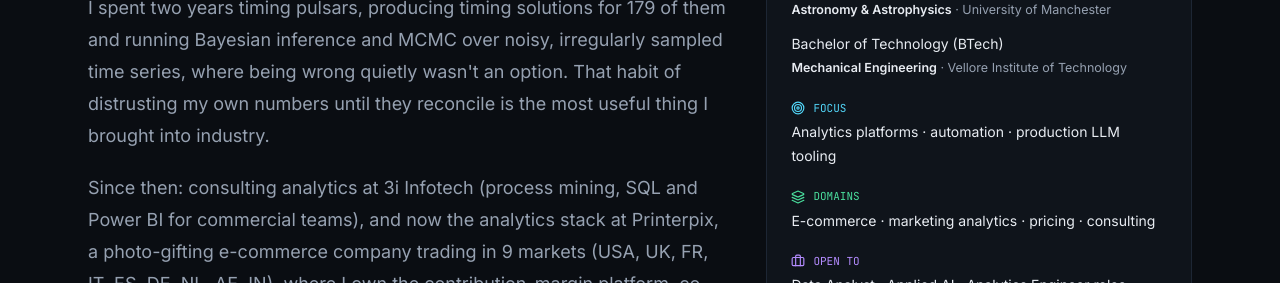
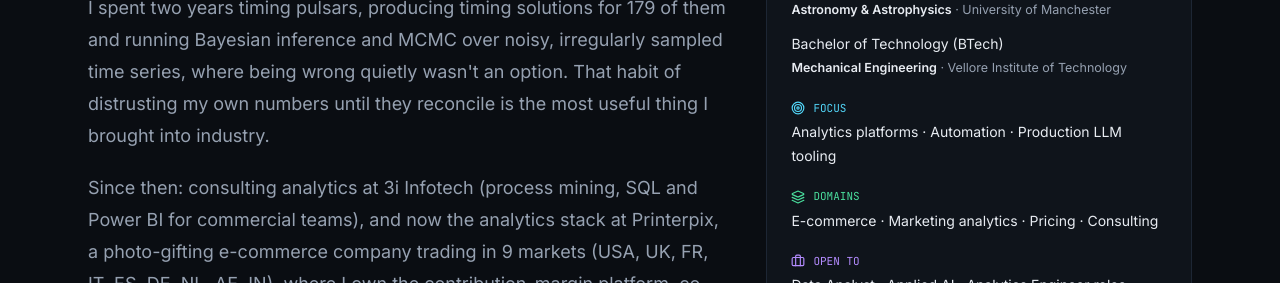
Before and after one commit to jaswantjayacumaar/portfolio, a Next.js app: page / in a window 1280 px wide. Shown: the part 8840-9123 px from the top of the page. Built offline with nearby package versions, Linux system fonts and the light colour scheme.

Commit message:
About: capitalise each segment in Focus and Domains

```diff
--- a/src/app/page.tsx
+++ b/src/app/page.tsx
@@ -226,7 +226,7 @@ const FACTS: {
         <circle cx="12" cy="12" r="2" />
       </>
     ),
-    value: "Analytics platforms · automation · production LLM tooling",
+    value: "Analytics platforms · Automation · Production LLM tooling",
   },
   {
     label: "DOMAINS",
@@ -239,7 +239,7 @@ const FACTS: {
         <path d="m22 12.65-9.17 4.16a2 2 0 0 1-1.66 0L2 12.65" />
       </>
     ),
-    value: "E-commerce · marketing analytics · pricing · consulting",
+    value: "E-commerce · Marketing analytics · Pricing · Consulting",
   },
   {
     label: "OPEN TO",
```
